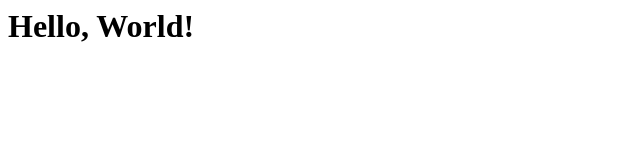
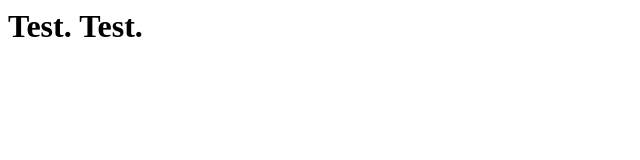
Before and after one commit to PlatonicPoohBear/PlatonicPoohBear.github.io, a plain HTML site: page index.html in a window 1280 px wide. Shown: the whole page, without its empty margins (0-640 px from the left). Drawn offline with Linux system fonts and the light colour scheme.

Commit message:
Further test

```diff
--- a/index.html
+++ b/index.html
@@ -3,6 +3,6 @@
 	<title>Hello, World!</title>
 </head>
 <body>
-	<h1>Hello, World!</h1>
+	<h1>Test. Test.</h1>
 </body>
 </html>
```
